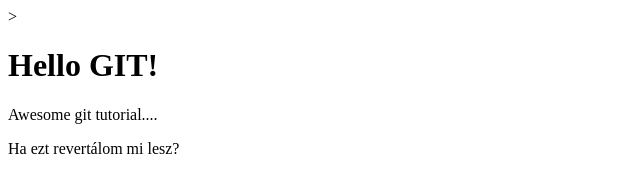
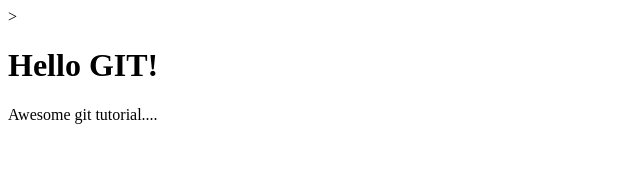
Before and after one commit to Esszusz/mytestproject, a plain HTML site: page index.html in a window 1280 px wide. Shown: the whole page, without its empty margins (0-640 px from the left). Drawn offline with Linux system fonts and the light colour scheme.

Commit message:
Revert "Új sort vittem fel"
This reverts commit 48c17b9d399522659257e811644f3be56ccf4e09.

```diff
--- a/index.html
+++ b/index.html
@@ -10,6 +10,5 @@
     <body>
         <h1>Hello GIT!</h1>
         <p>Awesome git tutorial....</p>
-        <p>Ha ezt revertálom mi lesz?</p>
     </body>
 </html>
```
